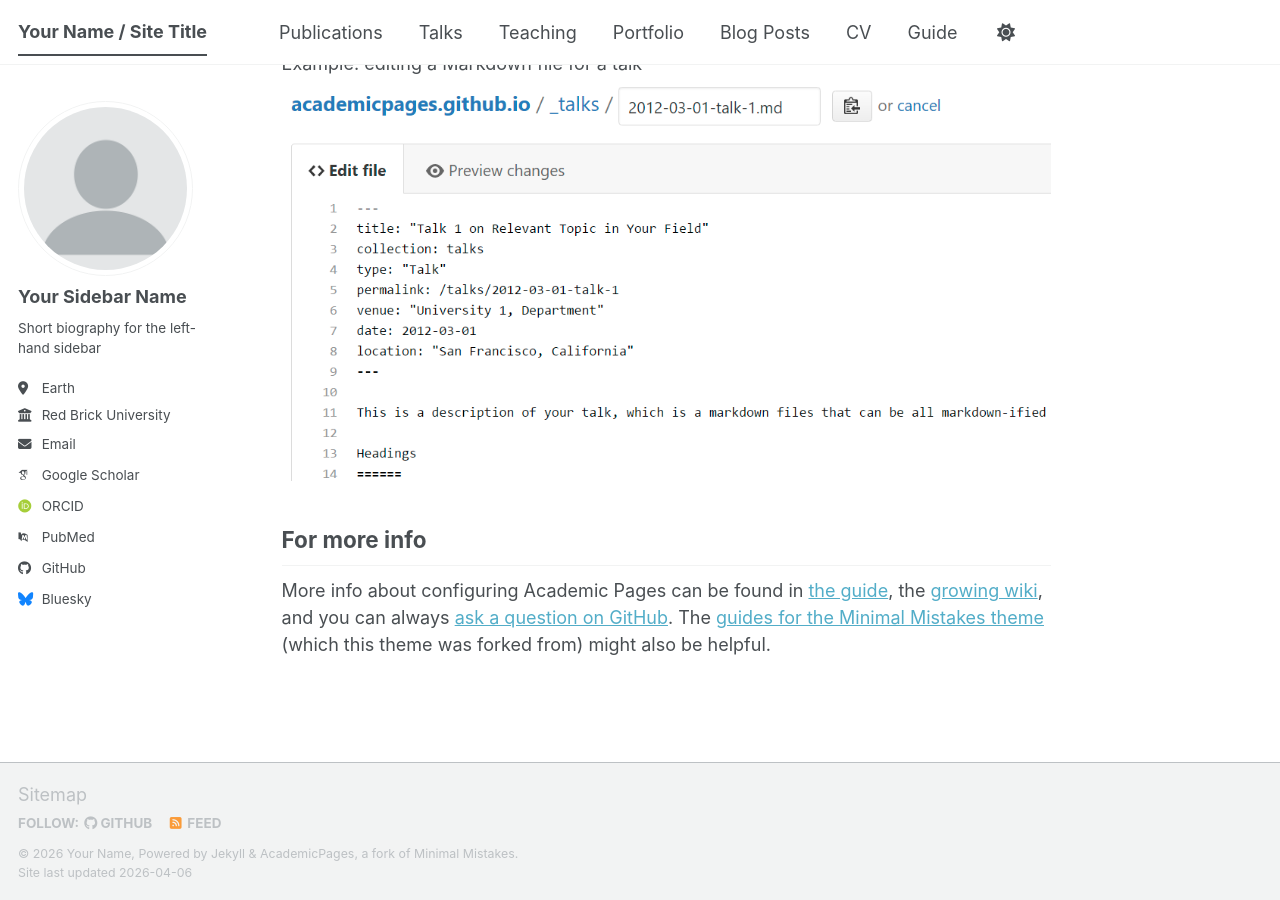
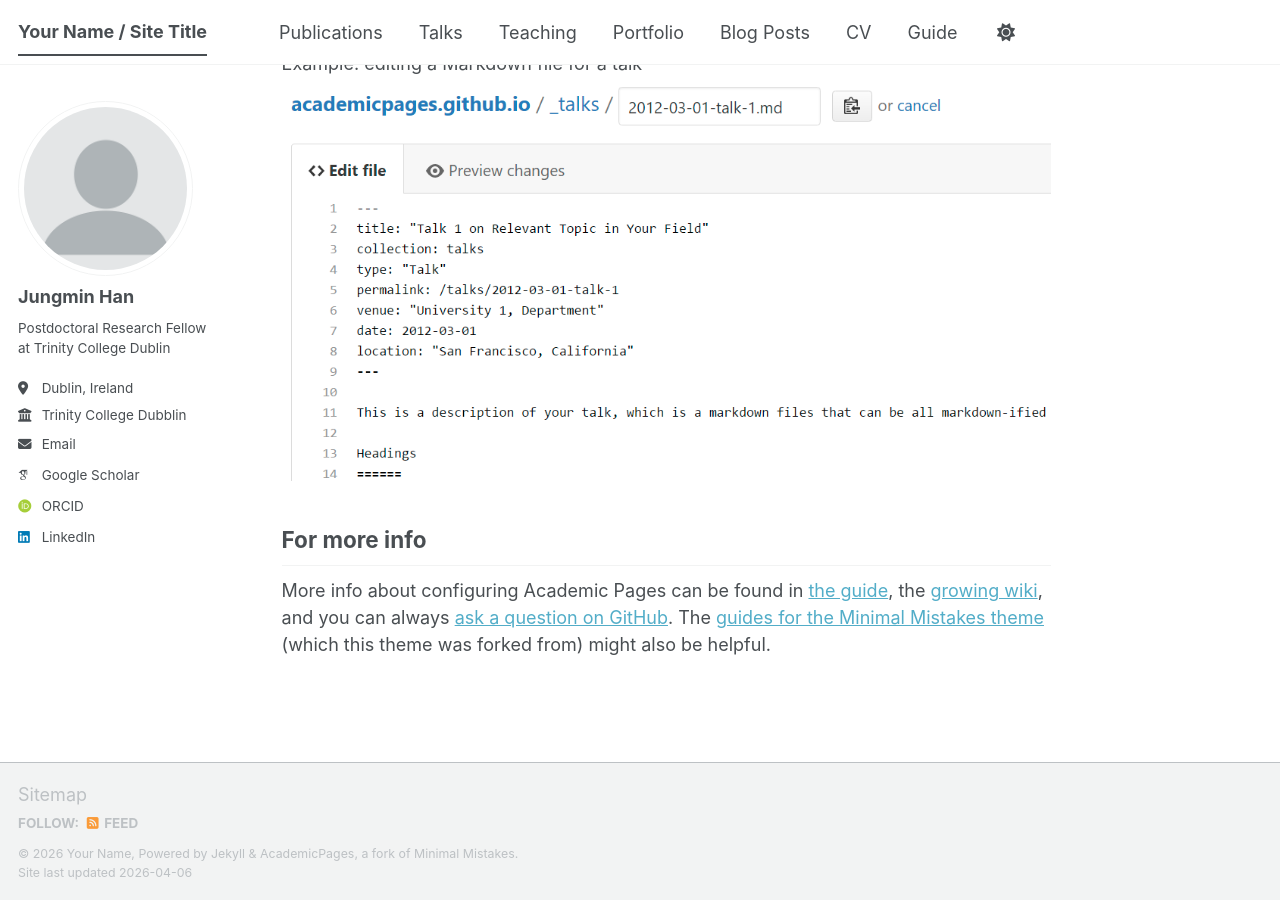
Before and after one commit to jungmin-lawrence-han/jungmin-lawrence-han.github.io, a Jekyll site: the page built from _pages/about.md, in a window 1280 px wide and 900 px high, scrolled down 2720 px. Built offline with Jekyll 4.4.1, drawn with Linux system fonts in a browser that asks for light colours; some web fonts are replaced; a script bundle is joined from its source files by our own code; library files that are not in the unit come from our copies.

Commit message:
Update _config.yml

```diff
--- a/_config.yml
+++ b/_config.yml
@@ -24,24 +24,24 @@ repository               : "academicpages/academicpages.github.io"
 author:
   # Biographic information
   avatar           : "profile.png"
-  name             : "Your Sidebar Name"
+  name             : "Jungmin Han"
   pronouns         : # example: "she/her"
-  bio              : "Short biography for the left-hand sidebar"
-  location         : "Earth"
-  employer         : "Red Brick University"
+  bio              : "Postdoctoral Research Fellow at Trinity College Dublin"
+  location         : "Dublin, Ireland"
+  employer         : "Trinity College Dubblin"
   uri              : # URL
-  email            : "none@example.org"
+  email            : "jhan@tcd.ie"
 
   # Academic websites
   academia         : # URL
   arxiv            : # URL - Update with the correct link to your profile
-  googlescholar    : "https://scholar.google.com/citations?user=PS_CX0AAAAAJ"
+  googlescholar    : "https://scholar.google.com/citations?user=W56fzYkAAAAJ&hl=en&oi=sra"
   inspire-hep      : # URL
   impactstory      : # URL
-  orcid            : "https://orcid.org/yourorcidurl"
+  orcid            : "https://orcid.org/0000-0003-0129-5659"
   semantic         : # URL
   ssrn             : # URL
-  pubmed           : "https://www.ncbi.nlm.nih.gov/pubmed/?term=john+snow"
+  pubmed           : # URL
   researchgate     : # URL
   scopus           : # URL
   zotero           : # URL
@@ -51,13 +51,13 @@ author:
   bitbucket        : # Username - Update with your username on the site
   codepen          : # Username
   dribbble         : # Username
-  github           : "academicpages"
+  github           : # URL
   kaggle           : # Username
   stackoverflow    : # User number or user number and name (i.e., use "1" or "1/jeff-atwood")
 
   # Social media
   artstation       : # Username
-  bluesky          : "bsky.app" # Replace this with you Bluesky username
+  bluesky          : # Username
   facebook         : # Username
   flickr           : # Username
   foursquare       : # Username
@@ -66,7 +66,7 @@ author:
   keybase          : # Username
   instagram        : # Username
   lastfm           : # Username
-  linkedin         : # Username
+  linkedin         : "jungmin-han-47520055"
   mastodon         : # URL
   medium           : # URL
   pinterest        : # Username
```
